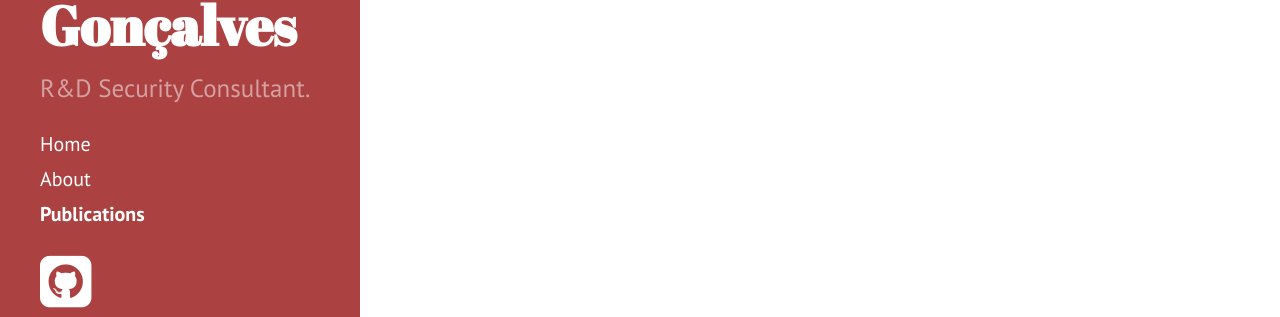
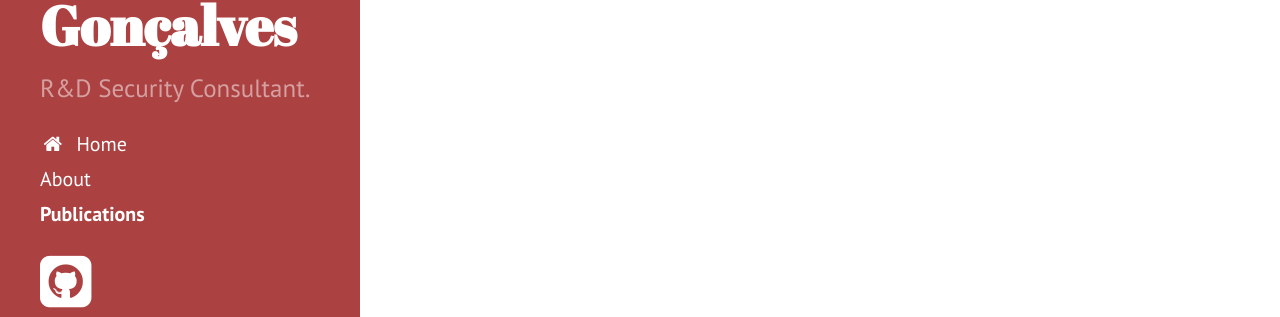
Before and after one commit to 2phost/2phost.github.io, a Jekyll site: the page built from publications.md, in a window 1280 px wide. Shown: the part 518-835 px from the top of the page. Built offline with Jekyll 4.4.1, drawn with Linux system fonts in a browser that asks for light colours; nearby versions of some CDN libraries; Markdown is read by kramdown in place of the engine named in the settings.

Commit message:
Home Icon

```diff
--- a/_includes/sidebar.html
+++ b/_includes/sidebar.html
@@ -10,7 +10,7 @@
     </div>
 
     <nav class="sidebar-nav">
-      <a class="sidebar-nav-item{% if page.url == site.baseurl %} active{% endif %}" href="{{ site.baseurl }}">Home</a>
+      <a class="sidebar-nav-item{% if page.url == site.baseurl %} active{% endif %}" href="{{ site.baseurl }}"><i class="fa fa-home fa-fw"></i>&nbsp; Home</a>
 
       {% comment %}
         The code below dynamically generates a sidebar nav of pages with
```
